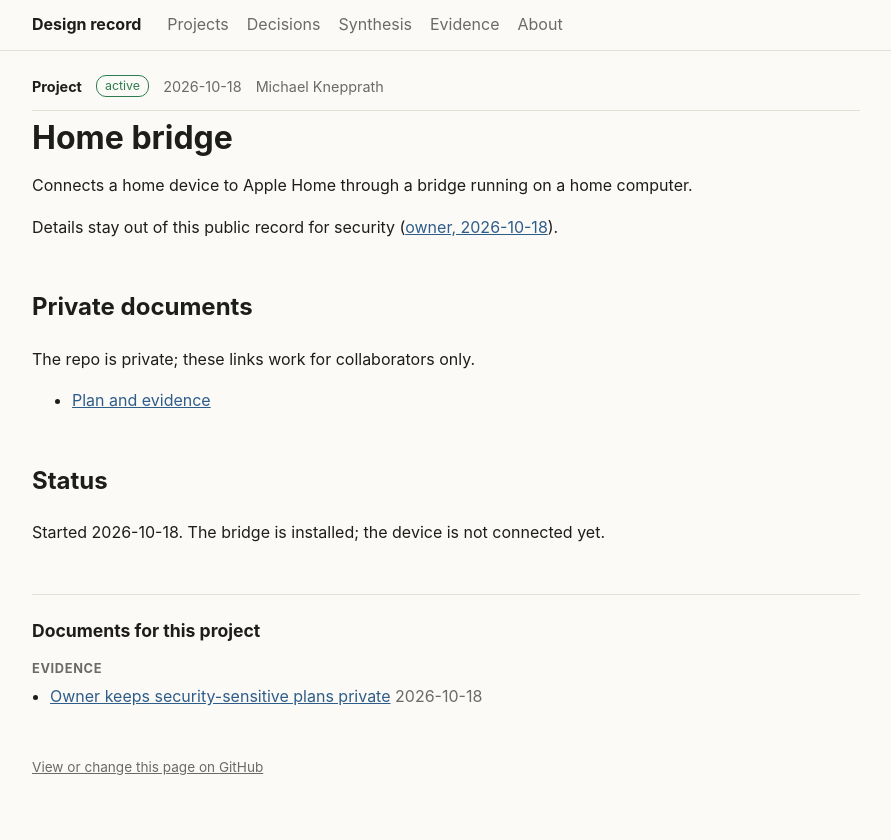
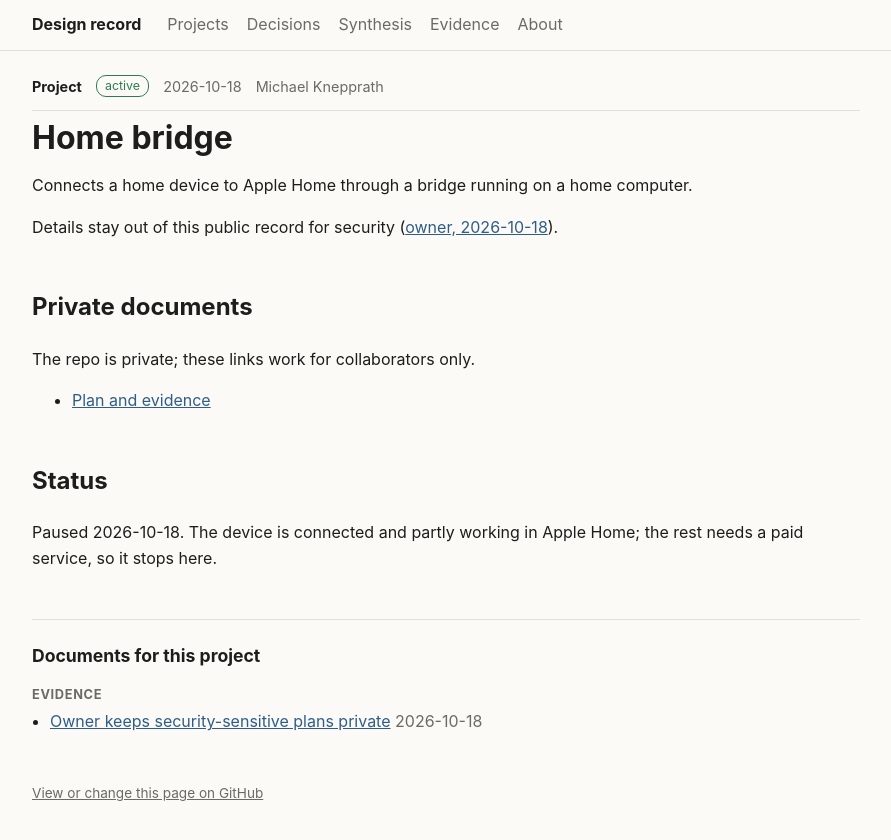
Before and after one commit to mknepprath/design-record, a Jekyll site: the page built from projects/home-bridge.md, in a window 1280 px wide. Shown: the top 840 px of the page, without its empty margins (194-1085 px from the left). Built offline with Jekyll 4.4.1, drawn with Linux system fonts in a browser that asks for light colours.

Commit message:
Pause home-bridge

```diff
--- a/projects/home-bridge.md
+++ b/projects/home-bridge.md
@@ -1,7 +1,7 @@
 ---
 kind: project
 title: Home bridge
-status: active
+status: paused
 owner: Michael Knepprath
 date: 2026-10-18
 ---
@@ -20,4 +20,4 @@ The repo is private; these links work for collaborators only.
 
 ## Status
 
-Started 2026-10-18. The bridge is installed; the device is not connected yet.
+Paused 2026-10-18. The device is connected and partly working in Apple Home; the rest needs a paid service, so it stops here.
```
